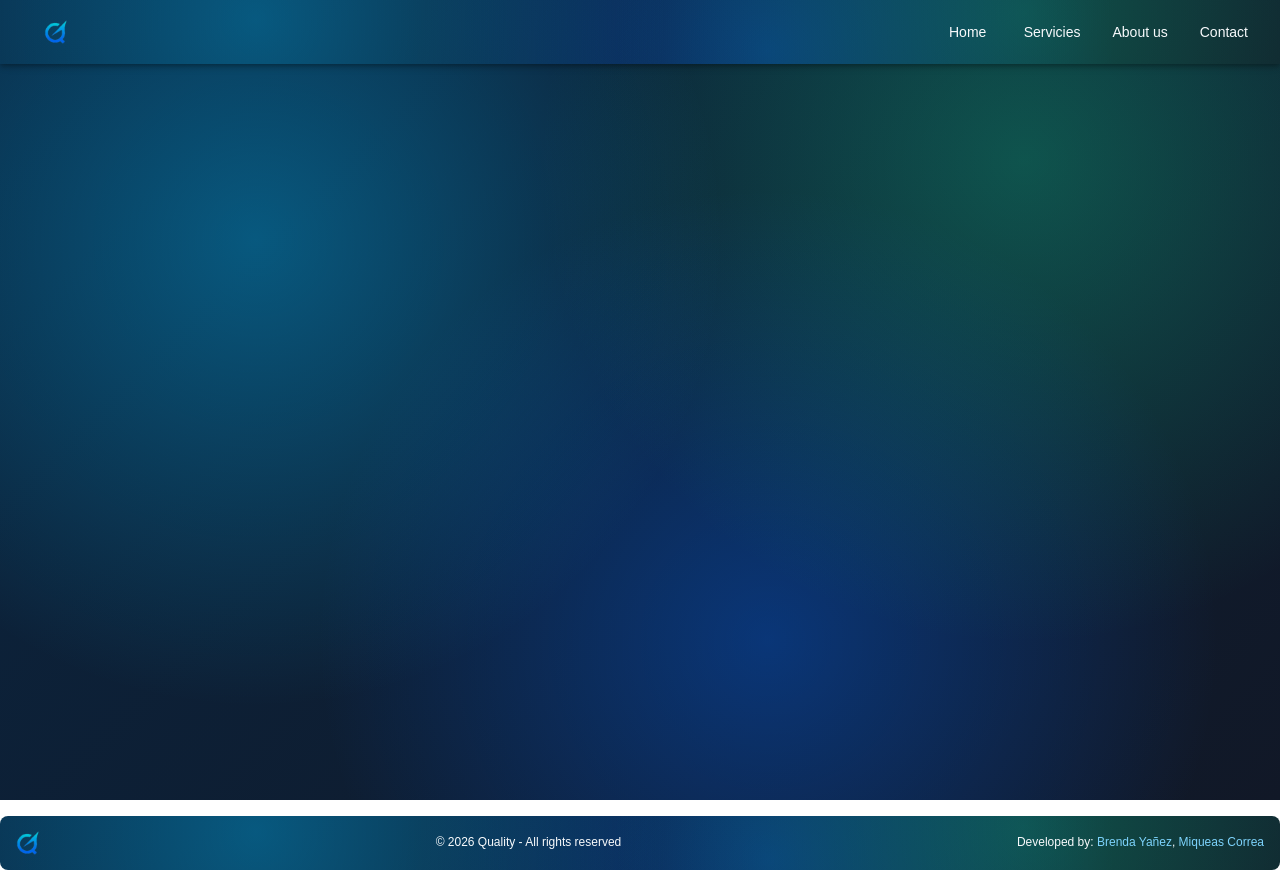
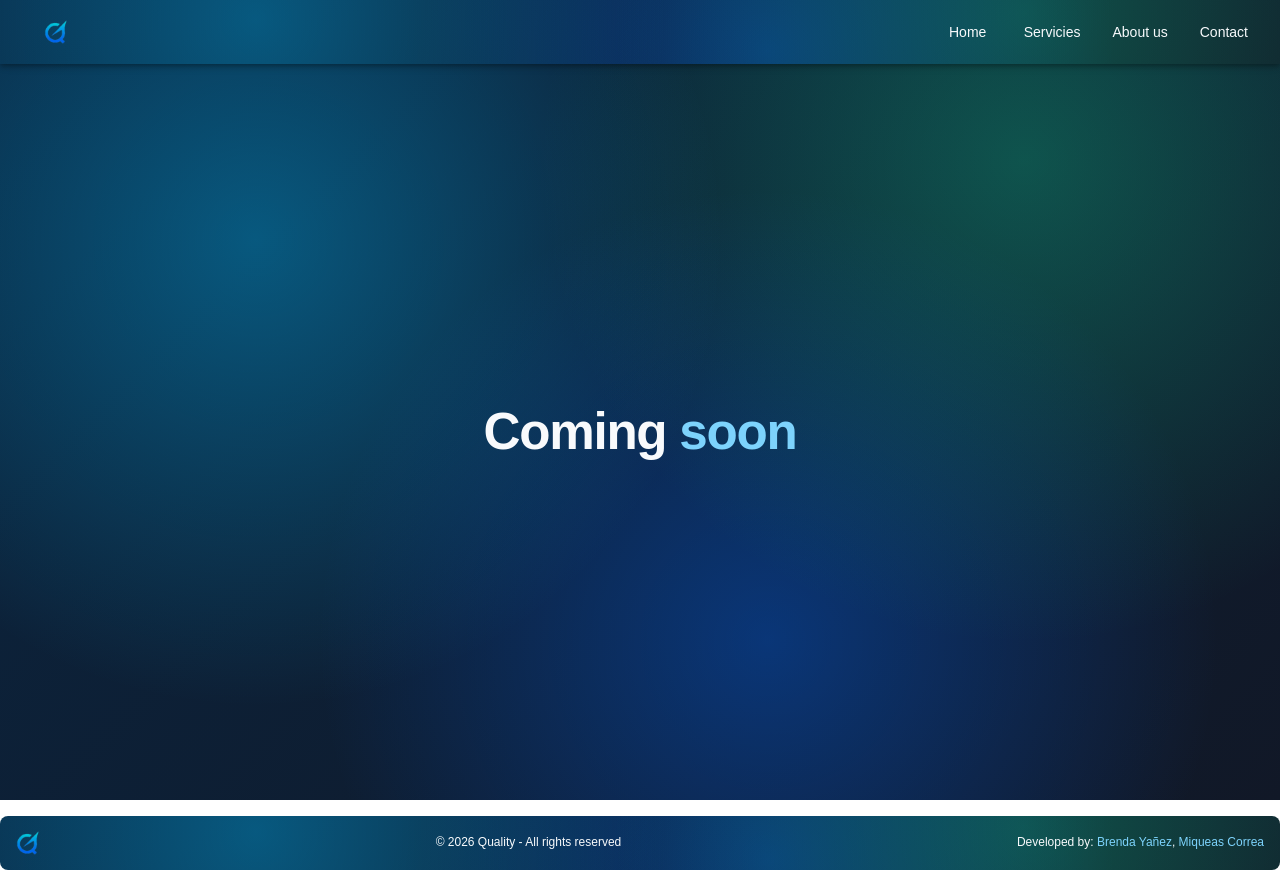
Before and after one commit to Miqueas-Correa/MJ_Quality, a React (Vite) app in the folder quality/: page /servicios in a window 1280 px wide. Built offline with nearby package versions, Linux system fonts and the light colour scheme; no server answers.

Commit message:
Agregar páginas de Servicios y About Us; incluir rutas en App y componente AdBanner en ambas páginas

```diff
--- a/quality/src/App.jsx
+++ b/quality/src/App.jsx
@@ -4,6 +4,8 @@ import { Routes, Route } from "react-router-dom";
 import Layout from "./layouts/Layout";
 // PAGES
 import Home from "./pages/Home";
+import Services from "./pages/Services";
+import AboutUs from "./pages/AboutUs";
 import Contact from "./pages/Contact";
 
 function App() {
@@ -13,6 +15,12 @@ function App() {
         {/* Home */}
         <Route path="/" element={<Home />} />
 
+        {/* Services */}
+        <Route path="/servicios" element={<Services />} />
+
+        {/* About Us */}
+        <Route path="/sobre-nosotros" element={<AboutUs />} />
+
         {/* Contact */}
         <Route path="/contacto" element={<Contact />} />
       </Routes>
--- /dev/null
+++ b/quality/src/pages/AboutUs.jsx
@@ -0,0 +1,31 @@
+import react from 'react';
+// Componente para mostrar anuncios de Google AdSense
+import AdBanner from '../components/AdBanner';
+// Hook para navegar programáticamente
+import { useNavigate } from 'react-router-dom';
+
+export default function AboutUs() {
+  const navigate = useNavigate();
+
+  navigate("/sobre-nosotros");
+
+  return (
+    <section id="about-us"
+        className="min-h-screen
+            w-full
+            text-[#F8FAFC]
+            flex flex-col
+            items-center
+            justify-center
+            px-6 py-12
+            md:py-16">
+
+      <h1 className="text-5xl sm:text-6xl md:text-7xl lg:text-8xl font-extrabold tracking-tight">
+        About<span className="text-[#7DD3FC]"> Us</span>
+      </h1>
+
+      {/* Ad Banner */}
+      <AdBanner />
+    </section>
+  );
+}
--- /dev/null
+++ b/quality/src/pages/Services.jsx
@@ -0,0 +1,31 @@
+import react from 'react';
+// Componente para mostrar anuncios de Google AdSense
+import AdBanner from '../components/AdBanner';
+// Hook para navegar programáticamente
+import { useNavigate } from 'react-router-dom';
+
+export default function Services() {
+  const navigate = useNavigate();
+
+  navigate("/servicios");
+
+  return (
+    <section id="services"
+        className="min-h-screen
+            w-full
+            text-[#F8FAFC]
+            flex flex-col
+            items-center
+            justify-center
+            px-6 py-12
+            md:py-16">
+
+      <h1 className="text-5xl sm:text-6xl md:text-7xl lg:text-8xl font-extrabold tracking-tight">
+        Coming<span className="text-[#7DD3FC]"> soon</span>
+      </h1>
+
+      {/* Ad Banner */}
+      <AdBanner />
+    </section>
+  );
+}
```
